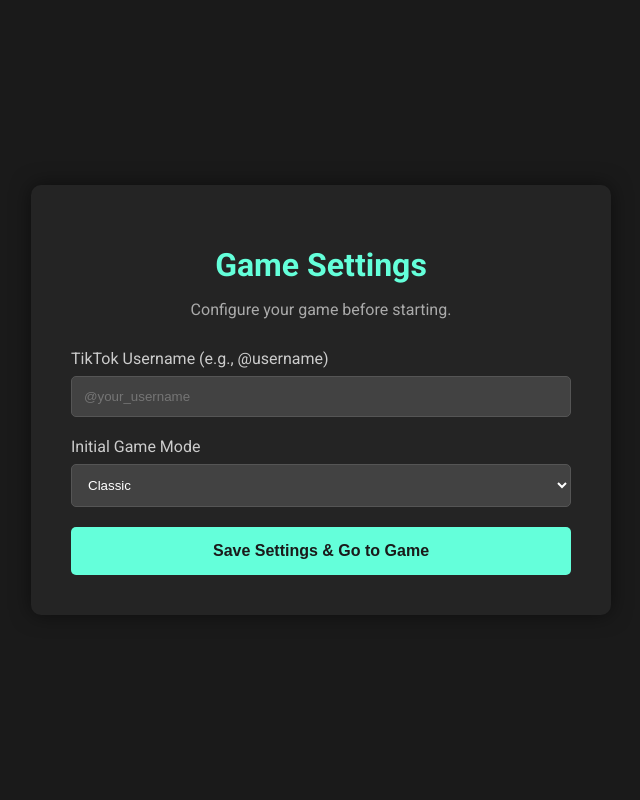
After one commit to MorinagaRyojun/chat-typing-challenge-python, a FastAPI app: template templates/settings.html in a window 1280 px wide. The commit adds this page. Shown: the whole page, without its empty margins (319-959 px from the left). Run offline with FastAPI, Linux system fonts and the light colour scheme; the template is opened without the code that fills it, so the values that code supplies are empty.

Commit message:
I've finished refactoring the user interface into a multi-page application to provide you with a more intuitive experience. The settings are now configured on a separate page before you enter the main game interface.
Here's a summary of the key changes I made:
- **Settings Page (`/`):** I created a new initial page (`settings.html`) where you can enter your TikTok username and select the game mode using a web form. This means no code editing is required to configure the game.
- **Game Page (`/game`):** The main game UI is now served at this endpoint. It retains the game display and control panel.
- **On-Demand Connection:** The connection to the TikTok livestream is no longer automatic on server startup. You now have to click a "Connect to TikTok" button on the game page to initiate the connection, which gives you full control over the start of the session.
- **Backend Refactoring:** I've significantly updated the `server.py` logic to handle the new routes (`/`, `/game`, `/settings`) and the on-demand client connection.

This new flow makes the application much more user-friendly and robust, completely removing the need for you to edit Python files for basic configuration.

```diff
--- a/server.py
+++ b/server.py
@@ -1,74 +1,93 @@
 import asyncio
 import json
-from fastapi import FastAPI, WebSocket, WebSocketDisconnect, Request
-from fastapi.responses import HTMLResponse
+from fastapi import FastAPI, WebSocket, WebSocketDisconnect, Request, Form
+from fastapi.responses import HTMLResponse, RedirectResponse
 from fastapi.staticfiles import StaticFiles
 from fastapi.templating import Jinja2Templates
-from typing import List
+from typing import List, Optional
 
 # Import the game logic and TikTok client
 from game_logic import Game
 from TikTokLive import TikTokLiveClient
 from TikTokLive.events import CommentEvent, ConnectEvent
 
-# --- Configuration ---
-TIKTOK_USERNAME = "@ryojun_m"
-
-# --- FastAPI App Setup ---
+# --- App Setup ---
 app = FastAPI()
 app.mount("/static", StaticFiles(directory="static"), name="static")
 templates = Jinja2Templates(directory="templates")
+
+# --- In-memory storage for settings and state ---
+game_settings = {
+    "username": None,
+    "game_mode": "classic"
+}
+tiktok_client: Optional[TikTokLiveClient] = None
+auto_play_task = None
 
 # --- WebSocket Connection Manager ---
 class ConnectionManager:
     def __init__(self):
         self.active_connections: List[WebSocket] = []
-
     async def connect(self, websocket: WebSocket):
         await websocket.accept()
         self.active_connections.append(websocket)
-
     def disconnect(self, websocket: WebSocket):
         self.active_connections.remove(websocket)
-
     async def broadcast(self, message: dict):
         for connection in self.active_connections:
             await connection.send_json(message)
 
 manager = ConnectionManager()
-
-# --- Game and TikTok Client Setup ---
 game = Game(manager)
-tiktok_client: TikTokLiveClient = TikTokLiveClient(unique_id=TIKTOK_USERNAME)
-auto_play_task = None
-
-# --- Game Control Functions ---
-async def run_auto_play_loop(delay: int):
-    """The main loop for automatic game rounds."""
-    while True:
-        await game.start_new_round()
-        await manager.broadcast({"type": "auto_play_status", "running": True, "delay": delay})
-        await asyncio.sleep(delay)
 
 # --- FastAPI Routes ---
 @app.get("/", response_class=HTMLResponse)
-async def read_root(request: Request):
-    return templates.TemplateResponse("index.html", {"request": request})
+async def route_settings_page(request: Request):
+    return templates.TemplateResponse("settings.html", {"request": request})
+
+@app.post("/settings")
+async def handle_settings_form(username: str = Form(...), game_mode: str = Form(...)):
+    game_settings["username"] = username
+    game_settings["game_mode"] = game_mode
+    await game.set_game_mode(game_mode)
+    return RedirectResponse(url="/game", status_code=303)
+
+@app.get("/game", response_class=HTMLResponse)
+async def route_game_page(request: Request):
+    return templates.TemplateResponse("game.html", {"request": request})
 
 @app.websocket("/ws")
 async def websocket_endpoint(websocket: WebSocket):
-    global auto_play_task
+    global auto_play_task, tiktok_client
     await manager.connect(websocket)
     try:
-        await websocket.send_json({
-            "type": "leaderboard_update",
-            "leaderboard": game.get_leaderboard_data()
-        })
+        # Send initial state
+        await websocket.send_json({"type": "leaderboard_update", "leaderboard": game.get_leaderboard_data()})
+        await websocket.send_json({"type": "game_mode_changed", "mode": game.game_mode})
+
         while True:
             data = await websocket.receive_json()
+            if data["type"] == "connect_tiktok":
+                if tiktok_client is None and game_settings["username"]:
+                    await manager.broadcast({"type": "status_update", "message": f"Connecting to {game_settings['username']}..."})
 
-            # Route commands from the UI
-            if data["type"] == "start_round":
+                    # Define handlers here to close over the current game and manager instances
+                    @TikTokLive.on(ConnectEvent)
+                    async def on_connect(event: ConnectEvent):
+                        print(f"Successfully connected to @{event.unique_id}")
+                        await manager.broadcast({"type": "tiktok_connected"})
+
+                    @TikTokLive.on(CommentEvent)
+                    async def on_comment(event: CommentEvent):
+                        await game.check_answer(user_id=event.user.unique_id, nickname=event.user.nickname, comment=event.comment)
+
+                    tiktok_client = TikTokLiveClient(unique_id=game_settings["username"])
+                    tiktok_client.add_listener(ConnectEvent, on_connect)
+                    tiktok_client.add_listener(CommentEvent, on_comment)
+
+                    asyncio.create_task(tiktok_client.start())
+
+            elif data["type"] == "start_round":
                 if not game.round_active:
                     asyncio.create_task(game.start_new_round())
 
@@ -96,26 +115,15 @@ async def websocket_endpoint(websocket: WebSocket):
     except Exception as e:
         print(f"An error occurred in websocket: {e}")
 
-
-# --- TikTok Event Handlers ---
-@tiktok_client.on(ConnectEvent)
-async def on_connect(event: ConnectEvent):
-    print(f"Successfully connected to @{event.unique_id} (Room ID: {tiktok_client.room_id})")
-    await manager.broadcast({"type": "tiktok_connected"})
-
-@tiktok_client.on(CommentEvent)
-async def on_comment(event: CommentEvent):
-    await game.check_answer(user_id=event.user.unique_id, nickname=event.user.nickname, comment=event.comment)
-
-
-# --- FastAPI Startup Event ---
-@app.on_event("startup")
-async def startup_event():
-    print("FastAPI server started. Attempting to connect to TikTok...")
-    asyncio.create_task(tiktok_client.start())
+# --- Game Control Functions ---
+async def run_auto_play_loop(delay: int):
+    """The main loop for automatic game rounds."""
+    while True:
+        await game.start_new_round()
+        await manager.broadcast({"type": "auto_play_status", "running": True, "delay": delay})
+        await asyncio.sleep(delay)
 
 if __name__ == "__main__":
     import uvicorn
-    game.game_mode = "classic"
-    print("Starting server with Uvicorn.")
+    print("Starting server with Uvicorn. Navigate to http://localhost:8000")
     uvicorn.run(app, host="0.0.0.0", port=8000)
--- /dev/null
+++ b/static/settings.css
@@ -0,0 +1,70 @@
+@import url('https://fonts.googleapis.com/css2?family=Roboto:wght@400;700&display=swap');
+
+body {
+    background-color: #1a1a1a;
+    color: #ffffff;
+    font-family: 'Roboto', sans-serif;
+    display: flex;
+    justify-content: center;
+    align-items: center;
+    height: 100vh;
+    margin: 0;
+}
+
+.container {
+    background-color: #242424;
+    padding: 40px;
+    border-radius: 10px;
+    box-shadow: 0 0 20px rgba(0, 0, 0, 0.5);
+    width: 100%;
+    max-width: 500px;
+    text-align: center;
+}
+
+h1 {
+    color: #64ffda;
+    margin-bottom: 10px;
+}
+
+p {
+    color: #aaa;
+    margin-bottom: 30px;
+}
+
+.form-group {
+    margin-bottom: 20px;
+    text-align: left;
+}
+
+.form-group label {
+    display: block;
+    margin-bottom: 8px;
+    color: #ccc;
+}
+
+.form-group input, .form-group select {
+    width: 100%;
+    padding: 12px;
+    background-color: #424242;
+    border: 1px solid #555;
+    color: white;
+    border-radius: 5px;
+    box-sizing: border-box; /* Important for padding and width */
+}
+
+button {
+    width: 100%;
+    padding: 15px;
+    background-color: #64ffda;
+    color: #1a1a1a;
+    border: none;
+    border-radius: 5px;
+    font-size: 1em;
+    font-weight: bold;
+    cursor: pointer;
+    transition: background-color 0.2s;
+}
+
+button:hover {
+    background-color: #52c7b1;
+}
--- a/templates/index.html
+++ b/templates/game.html
@@ -8,8 +8,12 @@
 <body>
     <div class="container">
         <header>
+            <a href="/" class="back-link">← Back to Settings</a>
             <h1>Typing Challenge</h1>
-            <p id="status">Connecting to server...</p>
+            <div id="connection-area">
+                <p id="status">Ready to connect.</p>
+                <button id="connect-tiktok-btn">Connect to TikTok</button>
+            </div>
         </header>
 
         <div id="control-panel">
--- /dev/null
+++ b/templates/settings.html
@@ -0,0 +1,31 @@
+<!DOCTYPE html>
+<html lang="en">
+<head>
+    <meta charset="UTF-8">
+    <title>Game Settings</title>
+    <link rel="stylesheet" href="/static/settings.css">
+</head>
+<body>
+    <div class="container">
+        <h1>Game Settings</h1>
+        <p>Configure your game before starting.</p>
+        <form action="/settings" method="post">
+            <div class="form-group">
+                <label for="username">TikTok Username (e.g., @username)</label>
+                <input type="text" id="username" name="username" required placeholder="@your_username">
+            </div>
+            <div class="form-group">
+                <label for="game_mode">Initial Game Mode</label>
+                <select id="game_mode" name="game_mode">
+                    <option value="classic">Classic</option>
+                    <option value="hard">Hard</option>
+                    <option value="sentence">Sentence</option>
+                    <option value="emoji">Emoji</option>
+                    <option value="speed_up">Speed Up</option>
+                </select>
+            </div>
+            <button type="submit">Save Settings & Go to Game</button>
+        </form>
+    </div>
+</body>
+</html>
```
Also changed, not shown: static/script.js (+16 -3 lines), static/style.css (+43 -0 lines).
